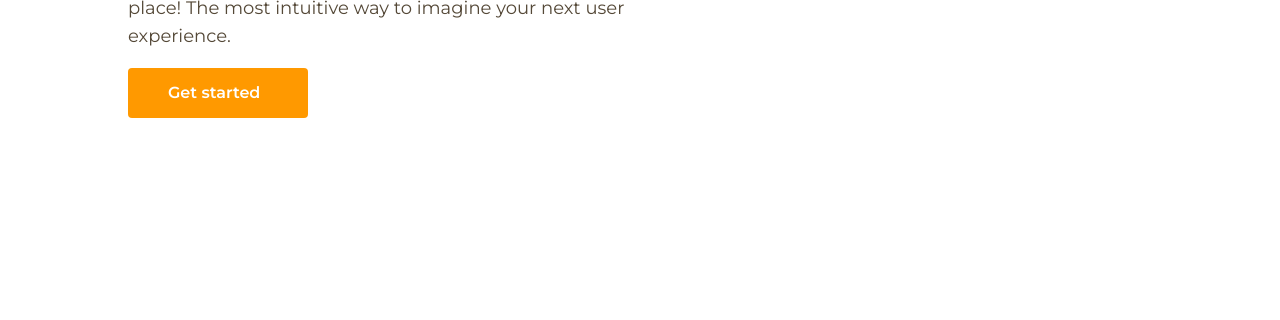
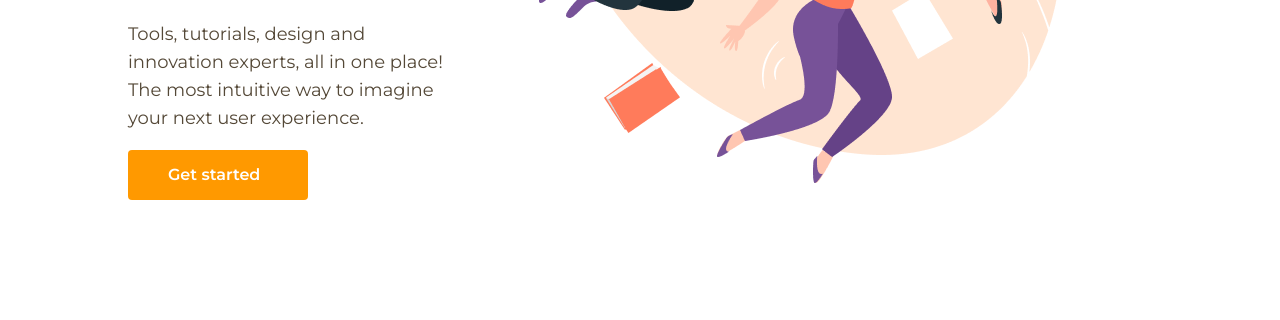
Before and after one commit to passechnik/homework-09-productly, a plain HTML site: page index.html in a window 1280 px wide. Shown: the part 480-800 px from the top of the page. Drawn offline with Linux system fonts and the light colour scheme; the site is published under a folder, as on GitHub Pages, so addresses that start at the root find nothing.

Commit message:
fix image

```diff
--- a/index.html
+++ b/index.html
@@ -39,7 +39,7 @@
             <button class="started">Get started</button>
         </div>
         <div class="right-side">
-            <img src="/img/firstscreen.png" alt="People">
+            <img src="img/firstscreen.png" alt="People">
         </div>
     </section>
 </body>
--- a/styles/style.css
+++ b/styles/style.css
@@ -63,6 +63,7 @@ button {
     color: white;
     border: none;
 }
+
 .started{
     display: flex;
     width: 180px;
@@ -74,6 +75,7 @@ button {
     align-items: center;
     padding: 13px 40px 13px 40px;
 }
+
 .first-screen {
     position: relative;
     display: flex;
@@ -84,6 +86,7 @@ button {
     width: auto;
     height: 495px;
 }
+
 img>.first-screen {
     width: 644px;
     height: 495px;
@@ -91,6 +94,7 @@ img>.first-screen {
     order: 1;
     flex-grow: 0;
 }
+
 .left-side {
     display: block;
     width: 500px;
@@ -99,6 +103,7 @@ img>.first-screen {
     justify-content: space-between;
     gap: 20px;
 }
+
 h2 {
     font-family: 'Montserrat';
     font-style: normal;
@@ -106,6 +111,7 @@ h2 {
     font-size: 44px;
     line-height: 54px;
 }
+
 p {
     font-family: 'Montserrat';
     font-style: normal;
```
